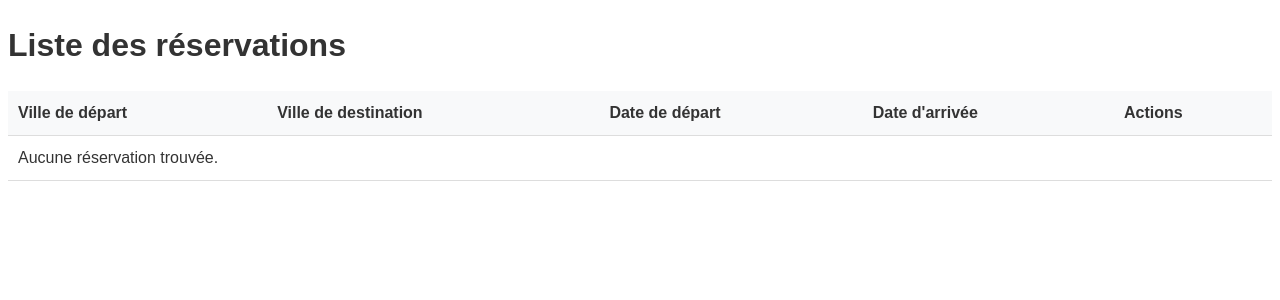
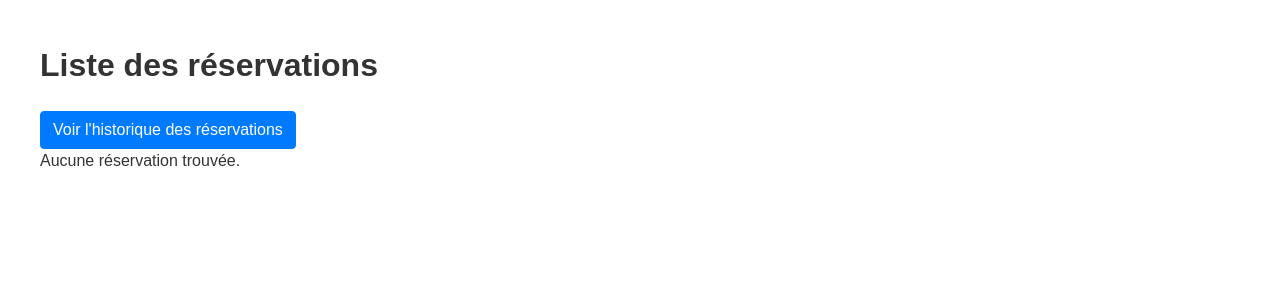
Before and after one commit to RedaEssekkaki/Application-de-Covoiturage, a Symfony app: template templates/reservation/list.html.twig in a window 1280 px wide. Shown: the part 54-354 px from the top of the page. Run offline with Twig, Linux system fonts and the light colour scheme; the template is opened without the code that fills it, so the values that code supplies are empty; some libraries are stand-ins or nearby versions.

Commit message:
historique des reservaations et contraintes de reservation

```diff
--- /dev/null
+++ b/public/css/reservation-list.css
@@ -0,0 +1,22 @@
+
+.reservation-list {
+    display: flex;
+    flex-direction: column;
+    gap: 15px;
+}
+.reservation-card {
+    display: flex;
+    justify-content: space-between;
+    align-items: center;
+    padding: 15px;
+    background-color: #f0f0f0;
+    border-radius: 5px;
+}
+.reservation-info {
+    display: flex;
+    gap: 15px;
+}
+.reservation-actions {
+    display: flex;
+    gap: 10px;
+}
--- a/templates/reservation/delete.html.twig
+++ b/templates/reservation/delete.html.twig
@@ -9,7 +9,7 @@
 {% block body %}
     <h1>Supprimer la réservation</h1>
     <p>
-        Êtes-vous sûr de vouloir supprimer la réservation pour le trajet #{{ reservation.trajet.id }} ?
+        Êtes-vous sûr de vouloir supprimer la réservation pour le trajet {{ reservation.trajet.getVilleDepart() }} --> {{ reservation.trajet.getVilleDestination() }} ?
     </p>
 
     {{ form_start(form) }}
--- a/templates/reservation/list.html.twig
+++ b/templates/reservation/list.html.twig
@@ -1,49 +1,54 @@
+{# templates/reservation/list.html.twig #}
+
 {% extends 'base.html.twig' %}
 
 {% block title %}Liste des réservations{% endblock %}
 
+{% block stylesheets %}
+    {{ parent() }}
+    <link rel="stylesheet" href="{{ asset('css/reservation-list.css') }}">
+{% endblock %}
 {% block body %}
+    <div class="container">
         <h1>Liste des réservations</h1>
+
+        <div class="mb-3">
+            <a href="{{ path('reservation.history') }}" class="btn btn-secondary">Voir l'historique des réservations</a>
+        </div>
 
         {% set isAdmin = 'ROLE_ADMIN' in app.user.roles %}
 
-    <table class="table">
-        <thead>
-        <tr>
-            {% if isAdmin %}
-                <th>Passager</th>
-            {% endif %}
-            <th>Ville de départ</th>
-            <th>Ville de destination</th>
-            <th>Date de départ</th>
-            <th>Date d'arrivée</th>
-            <th>Actions</th>
-        </tr>
-        </thead>
-        <tbody>
+        <div class="reservation-list">
             {% for reservation in reservations %}
                 {% if isAdmin or app.user == reservation.passager %}
-                <tr>
+                    <div class="reservation-card">
+                        <div class="reservation-info">
                             {% if isAdmin %}
-                        <td>{{ reservation.passager.username }}</td>
+                                <div class="reservation-passenger">
+                                    Passager: {{ reservation.passager.username }}
+                                </div>
                             {% endif %}
-                    <td>{{ reservation.trajet.getVilleDepart() }}</td>
-                    <td>{{ reservation.trajet.getVilleDestination() }}</td>
-                    <td>{{ reservation.trajet.getDateDepart()|date('d/m/Y H:i') }}</td>
-                    <td>{{ reservation.trajet.getDateArrivee()|date('d/m/Y H:i') }}</td>
-                    <td>
+                            <div class="reservation-location">
+                                {{ reservation.trajet.getVilleDepart() }} &#x2192; {{ reservation.trajet.getVilleDestination() }}
+                            </div>
+                            <div class="reservation-dates">
+                                <p>Départ : {{ reservation.trajet.getDateDepart()|date('d/m/Y H:i') }}</p>
+                                <p>Arrivée : {{ reservation.trajet.getDateArrivee()|date('d/m/Y H:i') }}</p>
+                            </div>
+                        </div>
+                        <div class="reservation-actions">
                             <a href="{{ path('reservation.show', {'id': reservation.id}) }}" class="btn btn-info">Voir</a>
                             {% if app.user == reservation.passager or isAdmin %}
                                 <a href="{{ path('reservation.delete', {'id': reservation.id}) }}" class="btn btn-danger">Supprimer</a>
                             {% endif %}
-                    </td>
-                </tr>
+                        </div>
+                    </div>
                 {% endif %}
             {% else %}
-            <tr>
-                <td colspan="7">Aucune réservation trouvée.</td>
-            </tr>
+                <div class="no-reservations-found">
+                    Aucune réservation trouvée.
+                </div>
             {% endfor %}
-        </tbody>
-    </table>
+        </div>
+    </div>
 {% endblock %}
```
Also changed, not shown: src/Controller/ReservationController.php (+26 -11 lines), src/Controller/TrajetController.php (+4 -3 lines), src/Repository/ReservationRepository.php (+32 -0 lines), src/Repository/TrajetRepository.php (+8 -1 lines), templates/reservation/history.html.twig (added, +28 -0 lines). Lines whose indentation alone changed are shown as unchanged.
